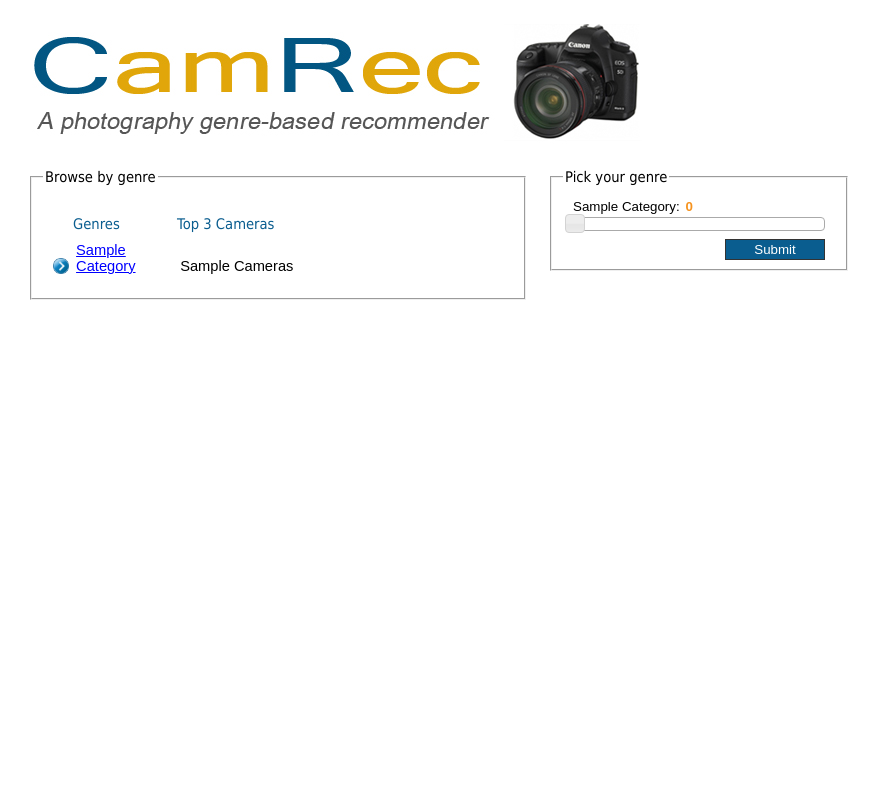
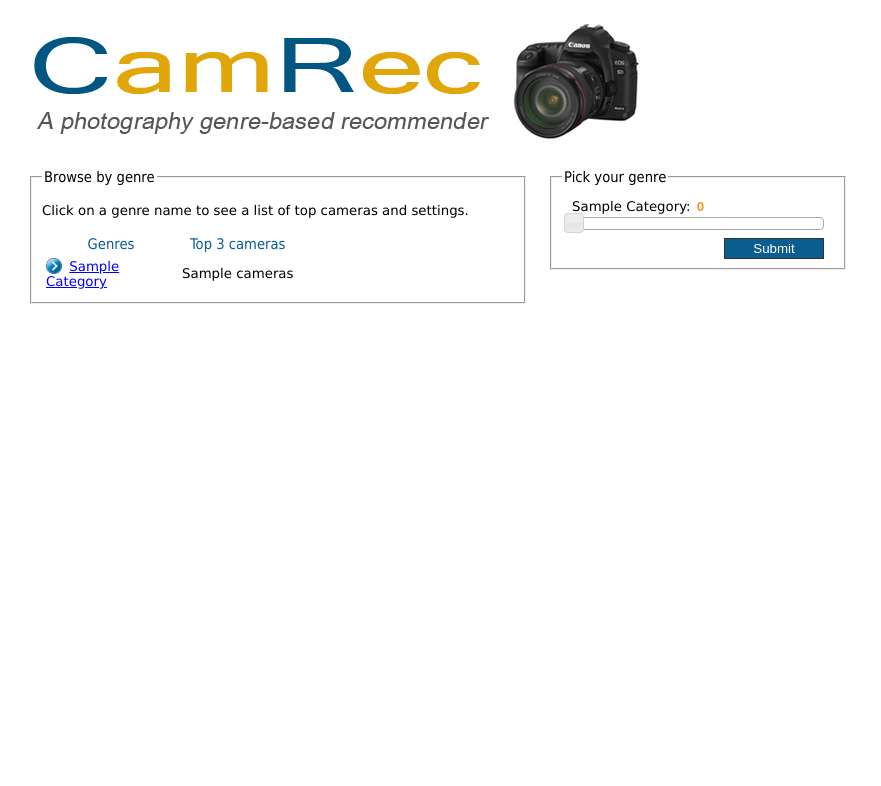
Before and after one commit to gauste/camrec, a Django app: template MySites/camrec/templates/camrec/index.html in a window 1280 px wide. Shown: the top 786 px of the page, without its empty margins (0-881 px from the left). Run offline with Django 3.2, Linux system fonts and the light colour scheme; the template is opened without the code that fills it: most values are stand-ins (such as "Sample title", 1, 10 or a date in 2020); parts of the project's set-up code (start-up, migrations or seed data) failed here and were passed over; some libraries are stand-ins or nearby versions.

Commit message:
Update index layout.

```diff
--- a/MySites/camrec/static/camrec/style.css
+++ b/MySites/camrec/static/camrec/style.css
@@ -1,8 +1,8 @@
 body {
-	width: 800px;
-	font-size: 11pt;
-	font-family: Arial;
-	padding: 0px;
+	width:800px;
+	padding:0px;
+	font-family:Verdana, Geneva, sans-serif;
+	font-size:10pt;
 }
 
 a:link, a:visited, a:hover, a:active {
@@ -10,46 +10,42 @@ a:link, a:visited, a:hover, a:active {
 }
 
 .content {
-	padding: 10px 10px 10px 20px;
+	padding:10px 10px 10px 20px;
 }
 
 legend {
 	font-family: Tahoma;
+	font-size:11pt;
 }
 
 /* Index page */
 .cat_list {
 	width:500px;
 	float:left;
-/* 	border: 1px solid #111; */
 }
 
-.cat_list_header_1 {
-	width:200px;
-	padding-left:20px;
+.cat_list_header {
 	color:0A5D8F;
-	display: inline-block;
 	font-family:Tahoma;
+	font-size:11pt;
+	text-align:center;
 }
 
-.cat_list_header_2 {
-	width:400px;
-	color:0A5D8F;
-	font-family:Tahoma;
+.cat_list_table {
+	font-family:Verdana, Geneva, sans-serif;
+	font-size:10pt;
 }
 
-.cat_list li, .camera_list li {
+.cat_list_table .col1 {
 	text-transform:capitalize;
-	list-style-type: none;
-	padding-top:10px;
-	margin-left:-30px;
+	width:130px;
 }
 
-.cat_list li img, .camera_list li img {
+.cat_list img, .camera_list li img {
 	vertical-align:bottom;
 }
 
-.cat_list li img {
+.cat_list img {
 	padding-right:3px;
 }
 
@@ -57,14 +53,9 @@ legend {
 	display: inline-block;
 }
 
-.cat_list span {
-	width:100px;
-}
-
 .cat_slider {
 	text-transform:capitalize;
 	font-size:10pt;
-	font-family:Arial;
 	padding-bottom:8px;
 }
 
@@ -138,13 +129,3 @@ legend {
 	height:400px;
 	width:600px;
 }
-
-.camera_settings_day_chart {
-	//height:400px;
-	//width:500px;
-}
-
-.camera_settings_night_chart {
-	//height:400px;
-	//width:500px;
-}
--- a/MySites/camrec/templates/camrec/index.html
+++ b/MySites/camrec/templates/camrec/index.html
@@ -31,16 +31,20 @@
 			<fieldset>
 				<legend>Browse by genre</legend>
 					{% if category_list %}
-					<ul>
-						<li><span class="cat_list_header_1">Genres</span>
-							<span class="cat_list_header_2">Top 3 cameras</span></li>
+					<p>Click on a genre name to see a list of top cameras and settings.</p>
+					<table class="cat_list_table" cellpadding="2">
+						<tr class="cat_list_header">
+							<td>Genres</td>
+							<td>Top 3 cameras</td>
+						</tr>
 						{% for item in category_list %}
-						<li><img src='{% static "camrec/arrow-th.png" %}' border="0" width="16px" />
-							<span class="cat_list_item"><a href="/camrec/category/{{item.category}}">{{item.category}}</a></span>
-							{{item.cameras}}
-						</li>
+						<tr>
+							<td class="col1" valign="top"><img src='{% static "camrec/arrow-th.png" %}' border="0" width="16px" />
+								<a href="/camrec/category/{{item.category}}">{{item.category}}</a></td>
+							<td>{{item.cameras}}</td>
+						</tr>
 						{% endfor %}
-					</ul>
+					</table>
 					{% else %}
 						<p>No categories are available.</p>
 					{% endif %}
--- a/MySites/camrec/views.py
+++ b/MySites/camrec/views.py
@@ -19,7 +19,7 @@ def index(request):
 		return HttpResponseRedirect('category/' + query_string)
 
 	elif request.method == 'GET':
-                top_cameras = get_top_cameras(n = 2)
+                top_cameras = get_top_cameras(n = 3)
                 top_cameras_dict = [{'category':cat, 'cameras': ', '.join([camera[0] for camera in  top_cameras[cat]])} for cat in top_cameras]
                 top_cameras_dict = sorted(top_cameras_dict, key = lambda x: x['category'])
 		categories = [{'category':'architecture','cameras':'Nikon D600'},
```
